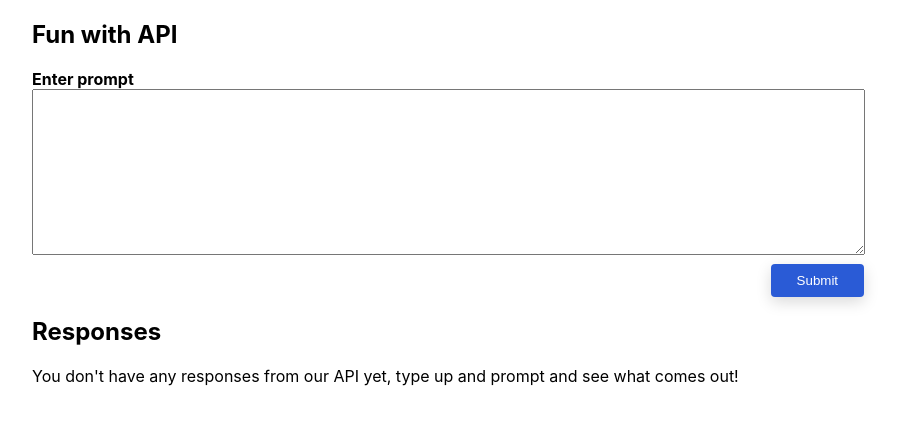
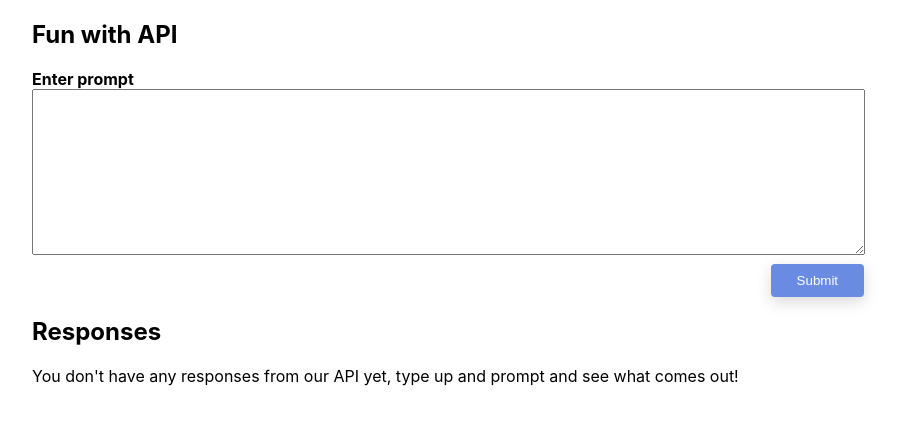
Before and after one commit to Gabby-Recny/shopify_fe_tech_challenge, a React (Create React App) app: page / in a window 1280 px wide. Shown: the top 424 px of the page, without its empty margins (192-1090 px from the left). Built offline with nearby package versions, Linux system fonts and the light colour scheme.

Commit message:
Disable button on empty text input

```diff
--- a/src/TextArea/TextArea.js
+++ b/src/TextArea/TextArea.js
@@ -38,6 +38,7 @@ const TextArea = ({addNewResponse}) => {
                 <button
                     className='submit-btn'
                     type='submit'
+                    disabled={!promptInput}
                     onClick={e => submitPrompt(e)}
                     >Submit</button>
             </form>
--- a/src/TextArea/TextArea.scss
+++ b/src/TextArea/TextArea.scss
@@ -37,6 +37,13 @@ label {
         background-color: #008060;
         color: #ffffff;
     }
+
+    &:disabled {
+        background-color: #698ce2;
+        cursor: none;
+        transition: none;
+        transition-property: none;
+    }
 }
 
 
```
